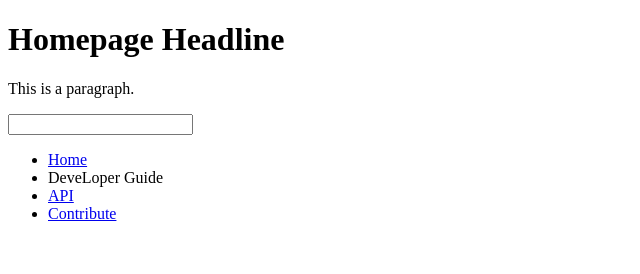
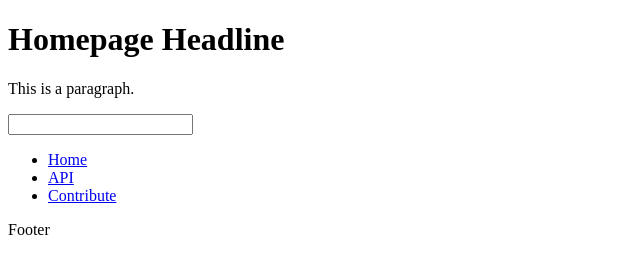
Before and after one commit to DariaTkhorik/DariaT_new_EPAM, a website: page index.html in a window 1280 px wide. Shown: the whole page, without its empty margins (0-640 px from the left). Drawn offline with Linux system fonts and the light colour scheme.

Commit message:
HomeTask1: XPath and CSS

```diff
--- a/index.html
+++ b/index.html
@@ -15,9 +15,11 @@
         </div>
         <ul id="menu">
             <li alt='Alternative'><a href="/home">Home</a></li>
-            <li><a< href="/developer">DeveLoper Guide</a></li>
             <li><a href="/api">API</a></li>
             <li><a href="/contribute">Contribute</a></li>
         </ul>
     </body>
+    <footer>
+        <p>Footer</p>
+      </footer>
 </html>
```
